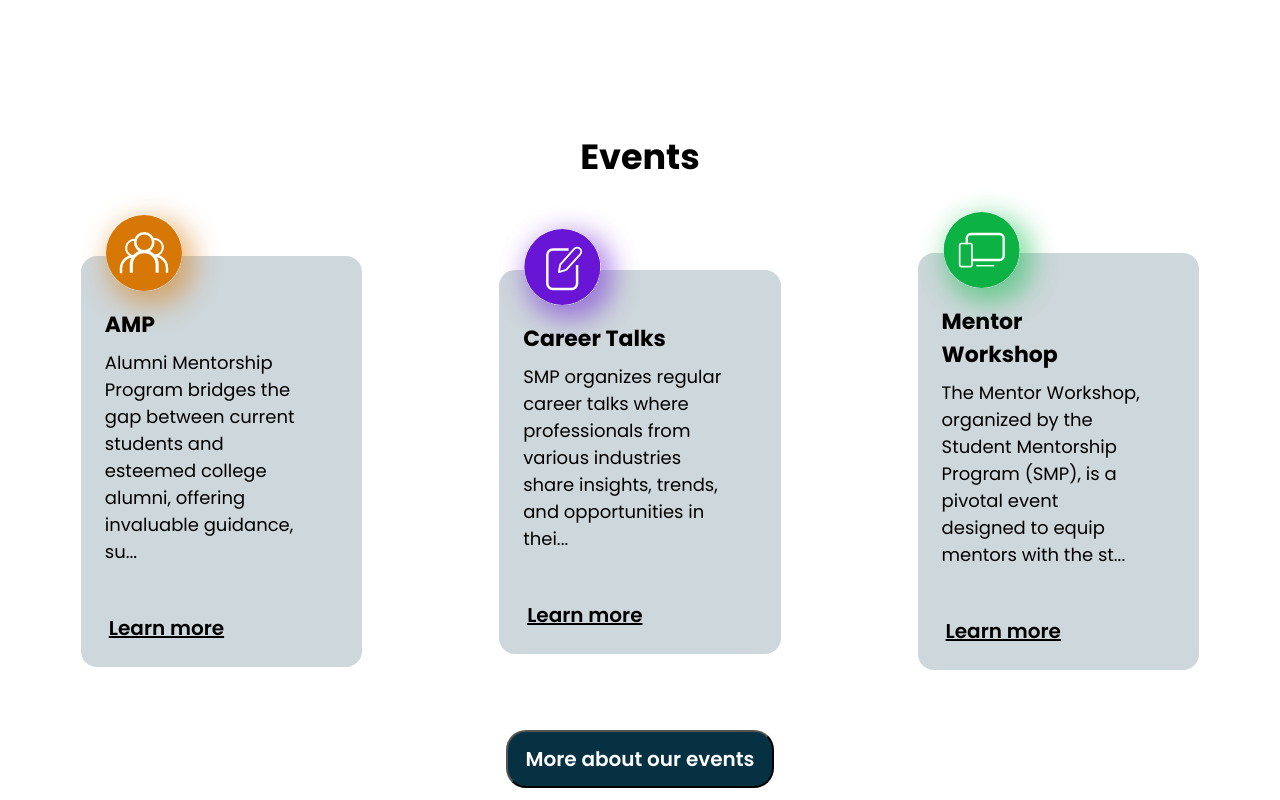
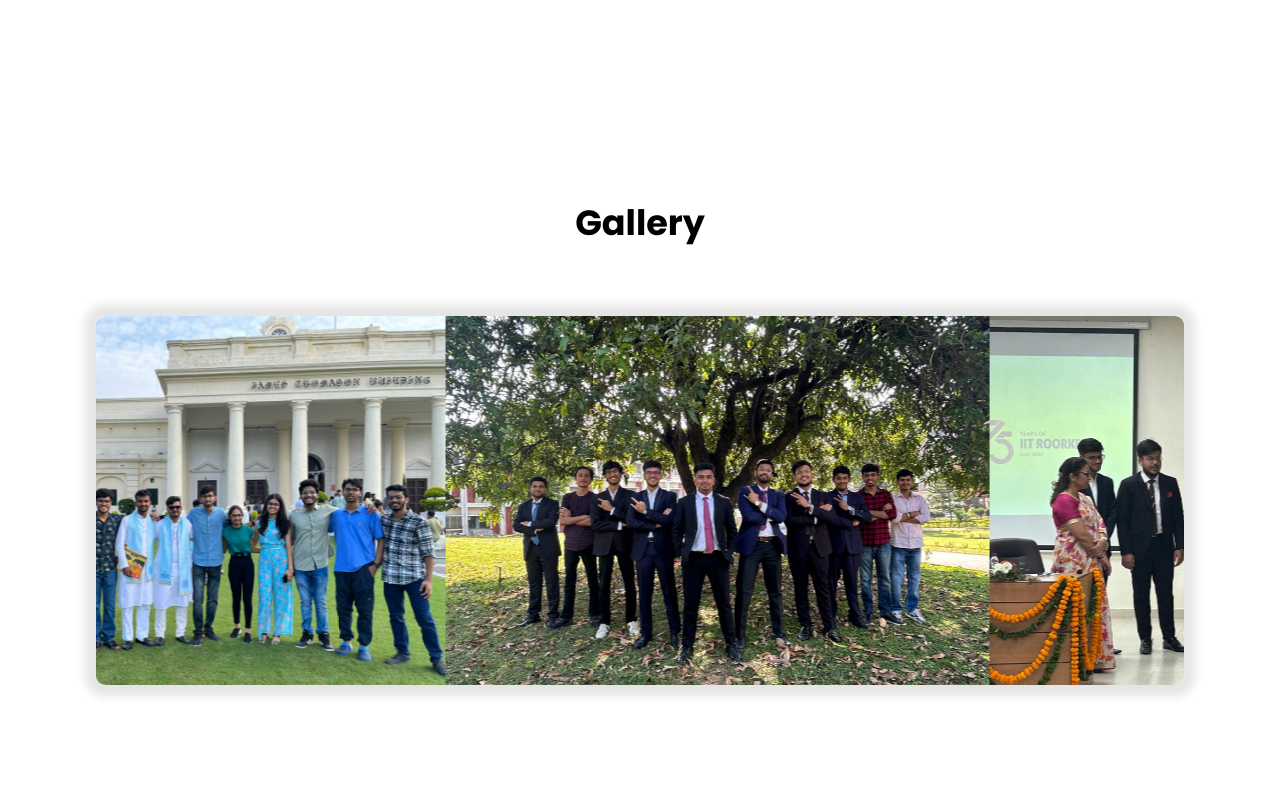
Before and after one commit to Student-Mentorship-Programme/smp-main, a Next.js app: page / in a window 1280 px wide. Shown: the part 680-1480 px from the top of the page. Built offline with nearby package versions, Linux system fonts and the light colour scheme.

Commit message:
Second Container down

```diff
--- a/src/_components/pages/Home/Home.module.css
+++ b/src/_components/pages/Home/Home.module.css
@@ -70,8 +70,8 @@
 /* Second Section */
 
 .main_second_container {
-    display: flex;
-    /* display: none; */
+    /* display: flex; */
+    display: none;
     align-items: center;
 }
 
```
